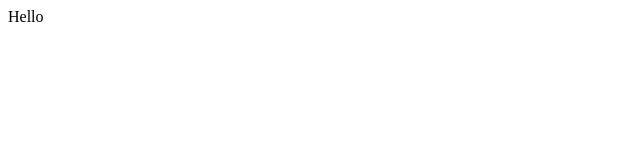
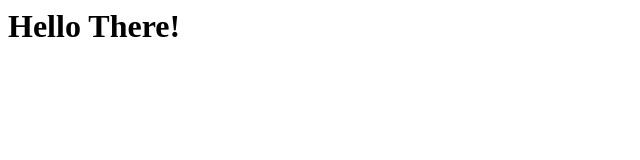
Before and after one commit to granckas/demo-repo, a plain HTML site: page index.html in a window 1280 px wide. Shown: the whole page, without its empty margins (0-640 px from the left). Drawn offline with Linux system fonts and the light colour scheme.

Commit message:
Added style.css
Some test

```diff
--- a/index.html
+++ b/index.html
@@ -1,3 +1,3 @@
 <div>
-  Hello
+<h1>Hello There!</h1>
 </div>
--- /dev/null
+++ b/style.css
@@ -0,0 +1,3 @@
+body{
+    background: grey;
+}
```
